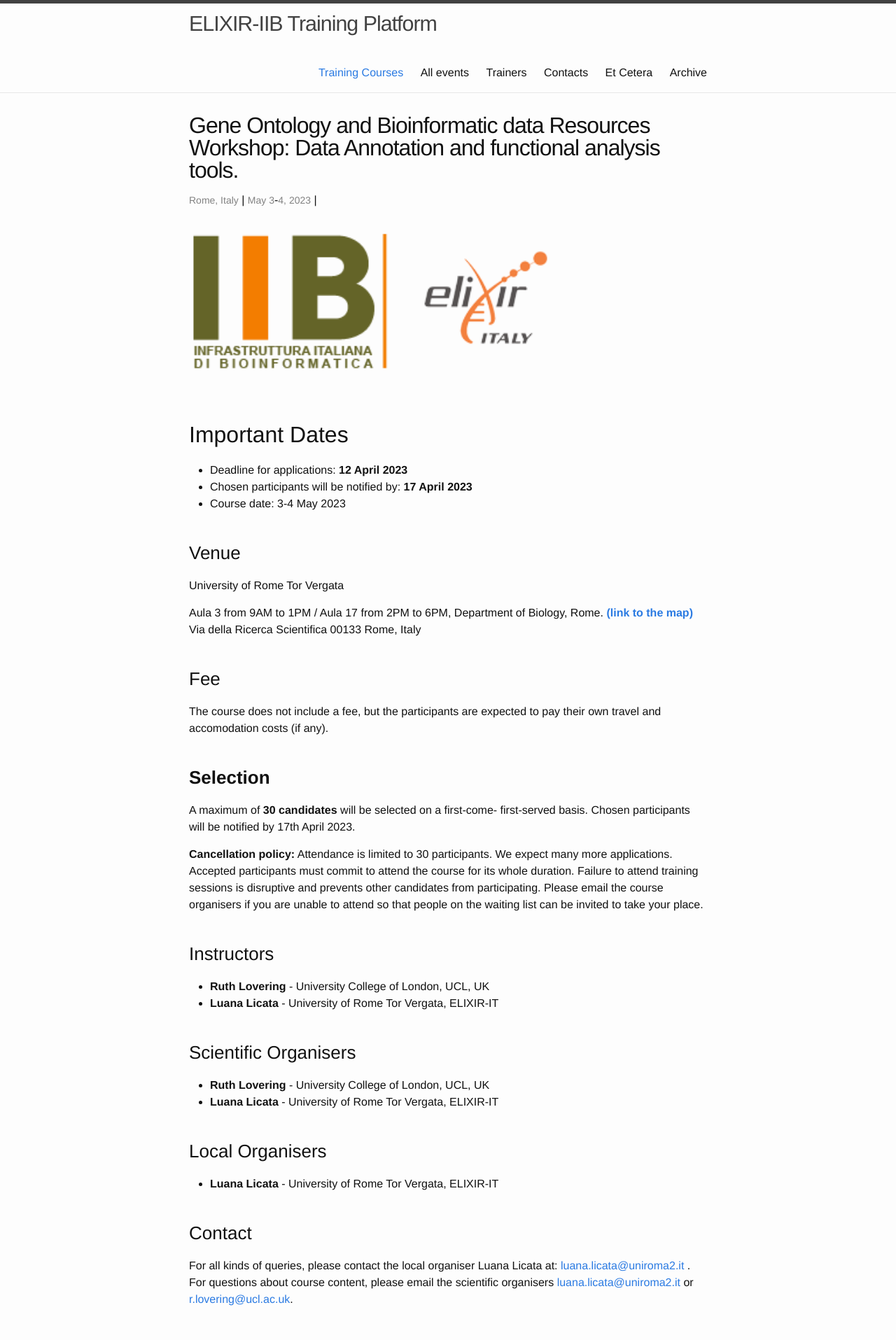
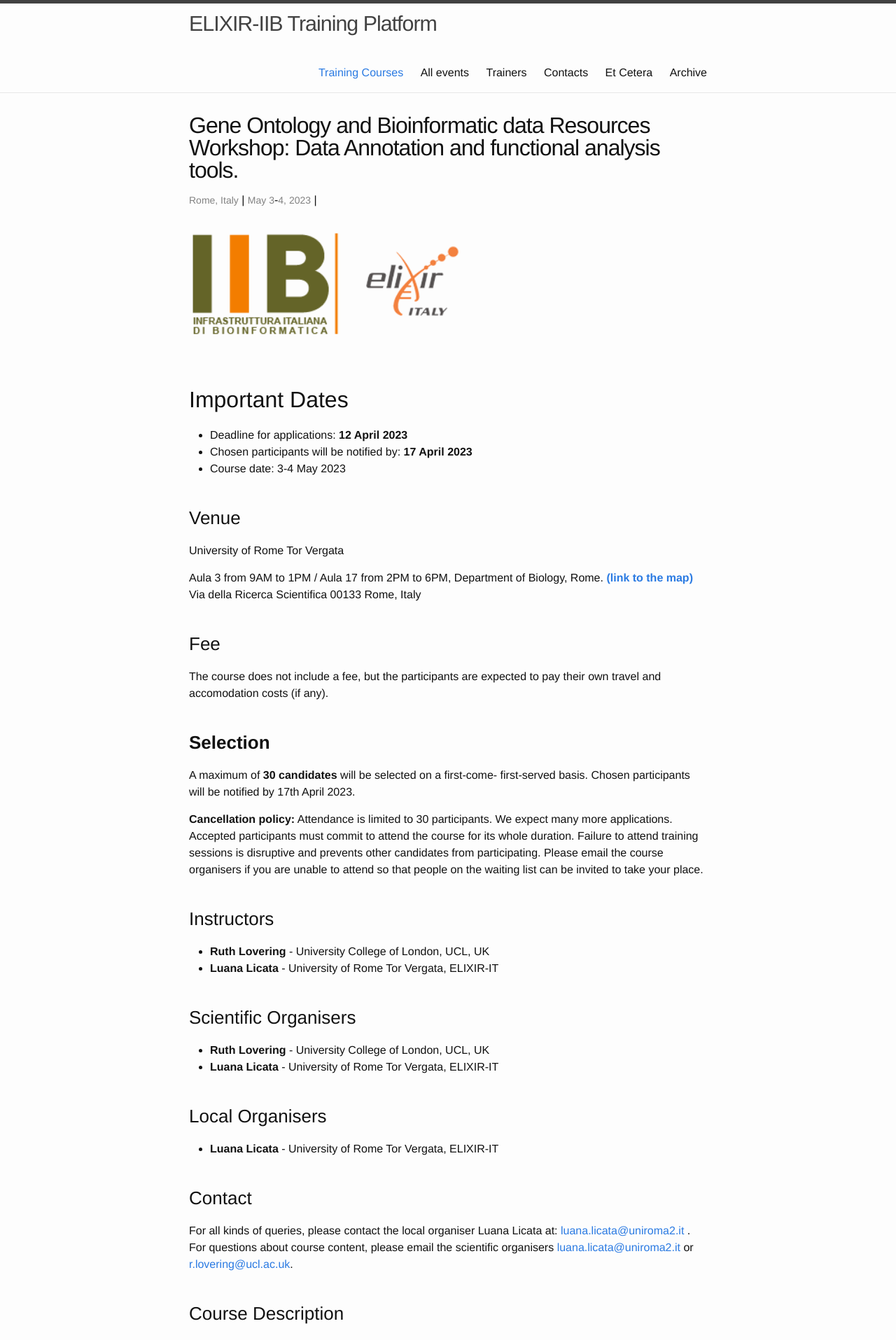
Before and after one commit to ELIXIR-IIB-training/website, a Jekyll site: the page built from _posts/2023-05-03-Gene_Ontology_TorVergata.md, in a window 1280 px wide. Shown: the top 1915 px of the page at 70% size. Built offline with Jekyll 4.4.1, drawn with Linux system fonts in a browser that asks for light colours.

Commit message:
Update 2023-05-03-Gene_Ontology_TorVergata.md

```diff
--- a/_posts/2023-05-03-Gene_Ontology_TorVergata.md
+++ b/_posts/2023-05-03-Gene_Ontology_TorVergata.md
@@ -11,7 +11,7 @@ description: Two-day workshop to boost your understanding of bioinformatics reso
 
 <table border="0">
   <tr>
- <td><a href="http://elixir-italy.org"><img src="../../../img/logo_iib.png" height="200"></a></td>
+ <td><a href="http://elixir-italy.org"><img src="../../../img/logo_iib.png" height="150"></a></td>
   </tr>
 </table>
 <br>
@@ -27,7 +27,7 @@ description: Two-day workshop to boost your understanding of bioinformatics reso
 ### Venue
 University of Rome Tor Vergata
 
-Aula 3 from 9AM to 1PM / Aula 17 from 2PM to 6PM, Department of Biology, Rome.  [**(link to the map)**](https://maps.google.com/maps?q=45.517557,9.212989)
+Aula 3 from 9AM to 1PM / Aula 17 from 2PM to 6PM, Department of Biology, Rome.  [**(link to the map)**](https://maps.google.com/maps?q=41.85397136127, 12.605045153653)
 Via della Ricerca Scientifica
 00133 Rome, Italy
 <br>
```
